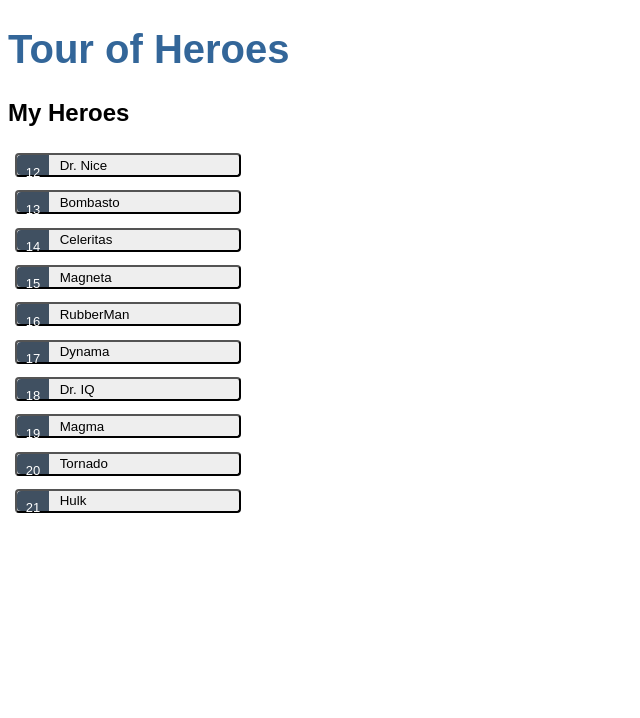
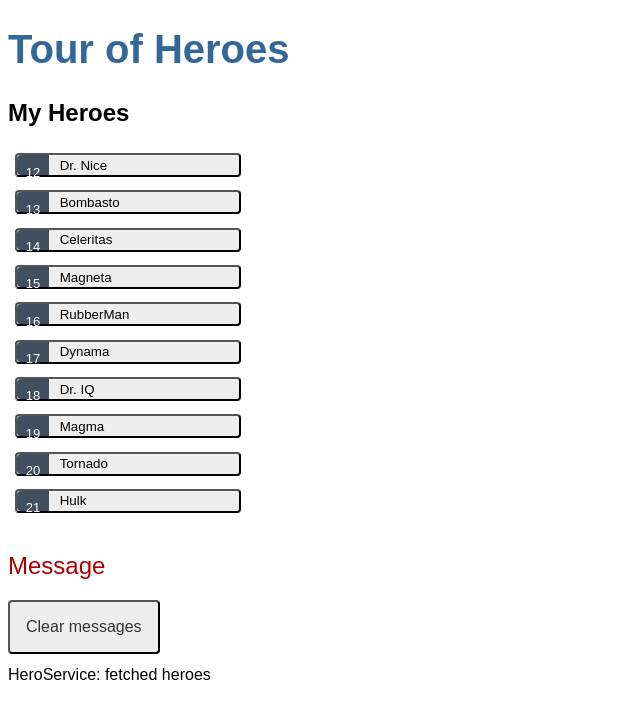
Before and after one commit to afrieirham/ng-heroes, an Angular app: page / in a window 1280 px wide. Shown: the top 718 px of the page, without its empty margins (0-640 px from the left). Built offline with nearby package versions, Linux system fonts and the light colour scheme.

Commit message:
add app logger

```diff
--- a/src/app/app.component.html
+++ b/src/app/app.component.html
@@ -1,2 +1,3 @@
 <h1>{{ title }}</h1>
 <app-heroes></app-heroes>
+<app-messages></app-messages>
--- a/src/app/app.module.ts
+++ b/src/app/app.module.ts
@@ -5,9 +5,10 @@
 import { AppComponent } from './app.component';
 import { HeroesComponent } from './heroes/heroes.component';
 import { HeroDetailsComponent } from './hero-details/hero-details.component';
+import { MessagesComponent } from './messages/messages.component';
 
 @NgModule({
-  declarations: [AppComponent, HeroesComponent, HeroDetailsComponent],
+  declarations: [AppComponent, HeroesComponent, HeroDetailsComponent, MessagesComponent],
   imports: [BrowserModule, FormsModule],
   providers: [],
   bootstrap: [AppComponent],
--- a/src/app/hero.service.ts
+++ b/src/app/hero.service.ts
@@ -2,16 +2,18 @@
 import { Observable, of } from 'rxjs';
 
 import { Hero } from './hero';
+import { MessageService } from './message.service';
 import { HEROES } from './mock-heroes';
 
 @Injectable({
   providedIn: 'root',
 })
 export class HeroService {
-  constructor() {}
+  constructor(private messageService: MessageService) {}
 
   getHeroes(): Observable<Hero[]> {
     const heroes = of(HEROES);
+    this.messageService.add('HeroService: fetched heroes');
     return heroes;
   }
 }
--- a/src/app/heroes/heroes.component.ts
+++ b/src/app/heroes/heroes.component.ts
@@ -1,6 +1,7 @@
 import { Component } from '@angular/core';
 import { Hero } from '../hero';
 import { HeroService } from '../hero.service';
+import { MessageService } from '../message.service';
 
 @Component({
   selector: 'app-heroes',
@@ -12,7 +13,10 @@
   heroes: Hero[] = [];
   selectedHero?: Hero;
 
-  constructor(private heroService: HeroService) {}
+  constructor(
+    private heroService: HeroService,
+    private messageService: MessageService
+  ) {}
 
   ngOnInit(): void {
     this.getHeroes();
@@ -20,6 +24,7 @@
 
   onSelect(hero: Hero): void {
     this.selectedHero = hero;
+    this.messageService.add(`HeroesComponent: Selected hero id=${hero.id}`);
   }
 
   getHeroes(): void {
--- /dev/null
+++ b/src/app/message.service.ts
@@ -0,0 +1,16 @@
+import { Injectable } from '@angular/core';
+
+@Injectable({
+  providedIn: 'root',
+})
+export class MessageService {
+  messages: string[] = [];
+
+  add(message: string): void {
+    this.messages.push(message);
+  }
+
+  clear(): void {
+    this.messages = [];
+  }
+}
--- /dev/null
+++ b/src/app/messages/messages.component.css
@@ -0,0 +1,19 @@
+/* MessagesComponent's private CSS styles */
+h2 {
+  color: #a80000;
+  font-family: Arial, Helvetica, sans-serif;
+  font-weight: lighter;
+}
+
+.clear {
+  color: #333;
+  background-color: #eee;
+  margin-bottom: 12px;
+  padding: 1rem;
+  border-radius: 4px;
+  font-size: 1rem;
+}
+.clear:hover {
+  color: white;
+  background-color: #42545c;
+}
--- /dev/null
+++ b/src/app/messages/messages.component.html
@@ -0,0 +1,7 @@
+<div *ngIf="messageService.messages.length">
+  <h2>Message</h2>
+  <button type="button" class="clear" (click)="messageService.clear()">
+    Clear messages
+  </button>
+  <div *ngFor="let message of messageService.messages">{{ message }}</div>
+</div>
```
Also changed, not shown: src/app/messages/messages.component.ts (added, +11 -0 lines), 2 other files (tests, documents, lock files or other folders).
